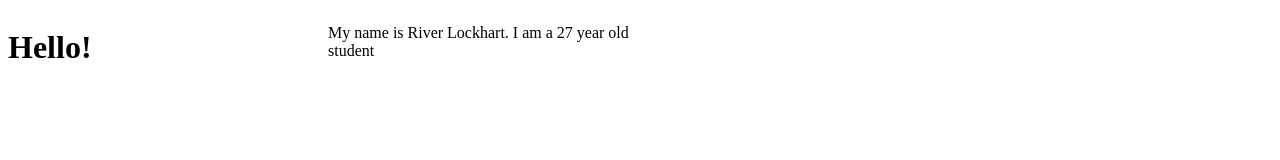
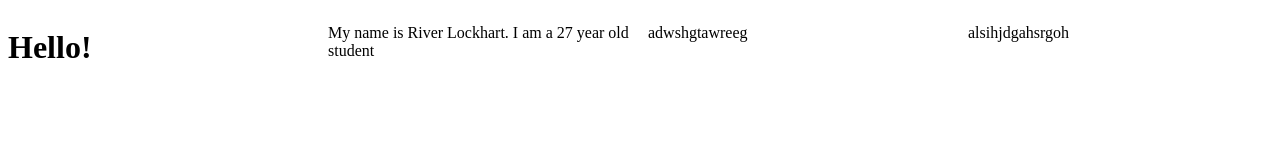
Before and after one commit to river-lockhart/river-lockhart.github.io, a plain HTML site: page index.html in a window 1280 px wide. Drawn offline with Linux system fonts and the light colour scheme.

Commit message:
Update index.html

```diff
--- a/index.html
+++ b/index.html
@@ -13,10 +13,10 @@
                 <p>My name is River Lockhart. I am a 27 year old student</p>
         </div>
         <div id="proj">
-
+                <p>adwshgtawreeg</p>
         </div>
         <div id="connect">
-
+                <p>alsihjdgahsrgoh</p>
         </div>
 </body>
 </html>
```
